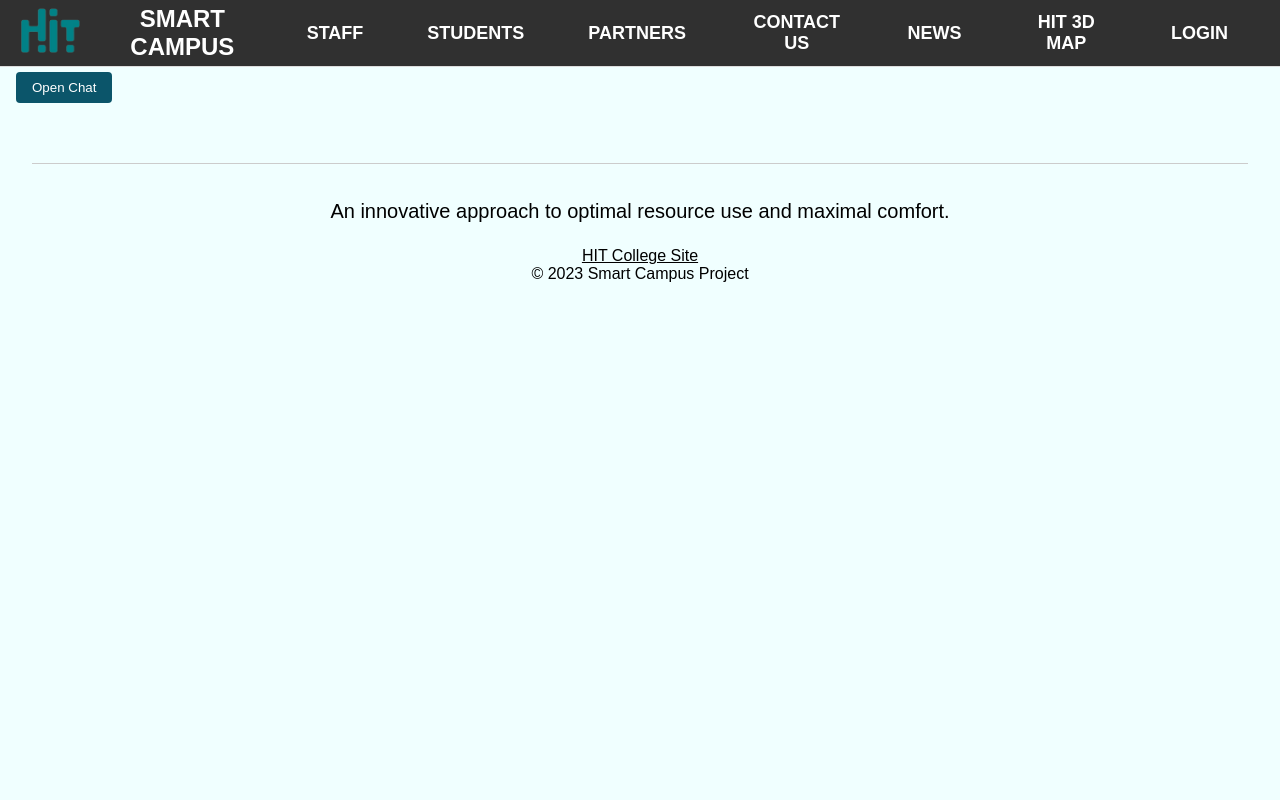
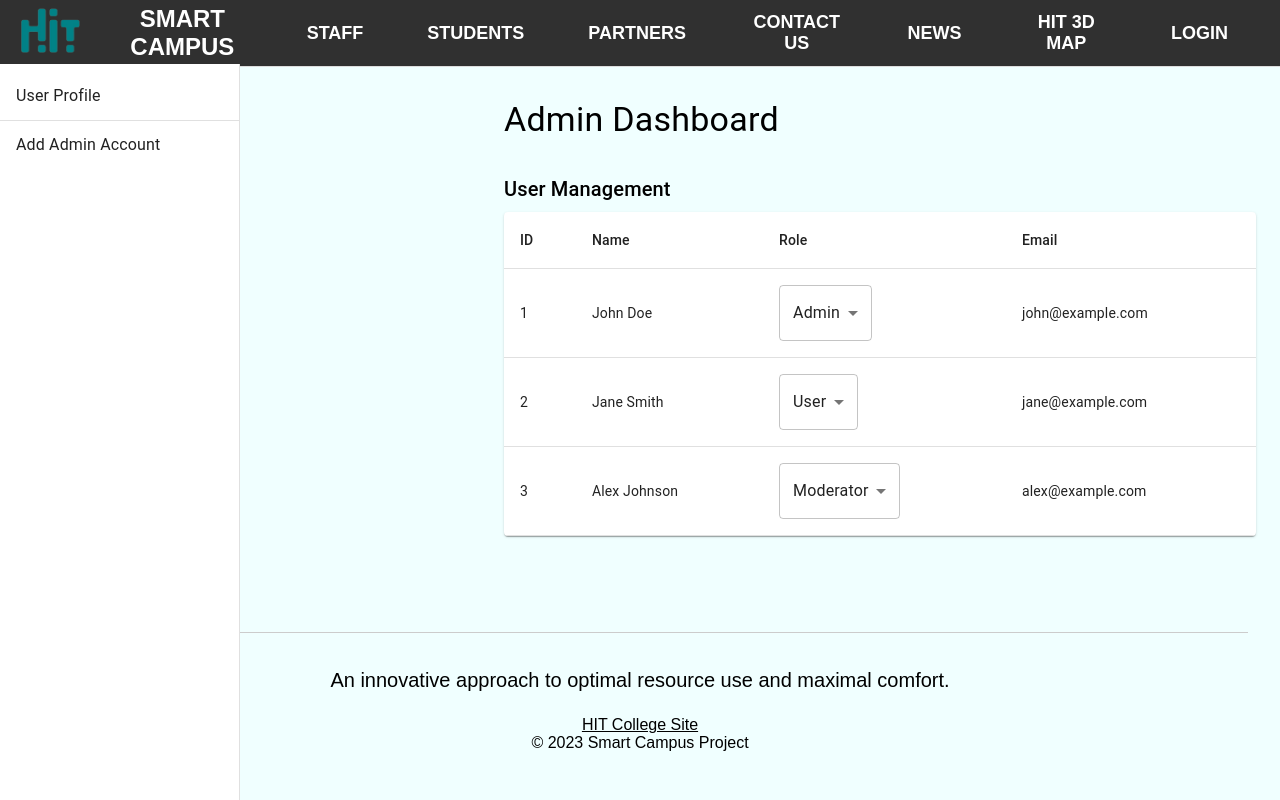
Before and after one commit to tomered/smart-campus-frontend, a React (Create React App) app: page /admin in a window 1280 px wide. Built offline with nearby package versions, Linux system fonts and the light colour scheme.

Commit message:
Adding an Admin Screen

```diff
--- a/package.json
+++ b/package.json
@@ -3,6 +3,8 @@
   "version": "0.1.0",
   "private": true,
   "dependencies": {
+    "@emotion/react": "^11.13.3",
+    "@emotion/styled": "^11.13.0",
     "@mui/material": "^5.12.3",
     "@testing-library/jest-dom": "^5.16.5",
     "@testing-library/react": "^13.4.0",
--- a/src/App.js
+++ b/src/App.js
@@ -1,5 +1,3 @@
-// delete comment
-
 import './App.css';
 import WaterPage from './components/screens/learnMorePage/WaterPage.js';
 import MicroClimaticPage from './components/screens/learnMorePage/MicroClimaticPage.js';
@@ -17,7 +15,9 @@ import Footer from './components/Footer.js';
 import MainPage from './components/screens/MainPage.js';
 import Login from './components/screens/LoginRegisterPage/LoginPage.js';
 import Register from './components/screens/LoginRegisterPage/SignUpPage.js';
+import AdminDashboard from './components/screens/AdminDashboard'; // הוספת קומפוננטת האדמין
 import { BrowserRouter, Routes, Route } from 'react-router-dom';
+
 const App = () => {
   return (
     <>
@@ -47,6 +47,7 @@ const App = () => {
           <Route path='/news' element={<NewsPage />} />
           <Route path='/login' element={<Login />} />
           <Route path='/sign-up' element={<Register />} />
+          <Route path='/admin' element={<AdminDashboard />} /> {/* נתיב למסך האדמין */}
         </Routes>
         <Footer />
       </BrowserRouter>
--- /dev/null
+++ b/src/components/screens/AdminDashboard.js
@@ -0,0 +1,113 @@
+import React, { useState } from 'react';
+import {
+  Typography,
+  Container,
+  Box,
+  Paper,
+  Table,
+  TableBody,
+  TableCell,
+  TableContainer,
+  TableHead,
+  TableRow,
+  Drawer,
+  List,
+  ListItem,
+  ListItemText,
+  Divider,
+  Select,
+  MenuItem,
+} from '@mui/material';
+
+const AdminDashboard = () => {
+  // Example data for the table
+  const [rows, setRows] = useState([
+    { id: 1, name: 'John Doe', role: 'Admin', email: 'john@example.com' },
+    { id: 2, name: 'Jane Smith', role: 'User', email: 'jane@example.com' },
+    { id: 3, name: 'Alex Johnson', role: 'Moderator', email: 'alex@example.com' },
+  ]);
+
+  // Handle role change
+  const handleRoleChange = (id, newRole) => {
+    const updatedRows = rows.map((row) =>
+      row.id === id ? { ...row, role: newRole } : row
+    );
+    setRows(updatedRows);
+  };
+
+  return (
+    <div style={{ display: 'flex' }}>
+      {/* Drawer - Sidebar */}
+      <Drawer
+        variant="permanent"
+        anchor="left"
+        sx={{
+          width: 240,
+          flexShrink: 0,
+          '& .MuiDrawer-paper': { width: 240, top: '64px', boxSizing: 'border-box' },
+        }}
+      >
+        <Box sx={{ overflow: 'auto' }}>
+          <List>
+            <ListItem button>
+              <ListItemText primary="User Profile" />
+            </ListItem>
+            <Divider />
+            <ListItem button>
+              <ListItemText primary="Add Admin Account" />
+            </ListItem>
+          </List>
+        </Box>
+      </Drawer>
+
+      {/* Main content container */}
+      <Container sx={{ mt: 4, ml: '240px' }}>
+        <Typography variant="h4" gutterBottom>
+          Admin Dashboard
+        </Typography>
+
+        {/* Dashboard section: Example table */}
+        <Box sx={{ mt: 4 }}>
+          <Typography variant="h6" gutterBottom>
+            User Management
+          </Typography>
+          <Paper sx={{ width: '100%', overflow: 'hidden' }}>
+            <TableContainer>
+              <Table>
+                <TableHead>
+                  <TableRow>
+                    <TableCell>ID</TableCell>
+                    <TableCell>Name</TableCell>
+                    <TableCell>Role</TableCell>
+                    <TableCell>Email</TableCell>
+                  </TableRow>
+                </TableHead>
+                <TableBody>
+                  {rows.map((row) => (
+                    <TableRow key={row.id}>
+                      <TableCell>{row.id}</TableCell>
+                      <TableCell>{row.name}</TableCell>
+                      <TableCell>
+                        <Select
+                          value={row.role}
+                          onChange={(e) => handleRoleChange(row.id, e.target.value)}
+                        >
+                          <MenuItem value="Admin">Admin</MenuItem>
+                          <MenuItem value="User">User</MenuItem>
+                          <MenuItem value="Moderator">Moderator</MenuItem>
+                        </Select>
+                      </TableCell>
+                      <TableCell>{row.email}</TableCell>
+                    </TableRow>
+                  ))}
+                </TableBody>
+              </Table>
+            </TableContainer>
+          </Paper>
+        </Box>
+      </Container>
+    </div>
+  );
+};
+
+export default AdminDashboard;
```
Also changed, not shown: 1 other file (tests, documents, lock files or other folders).
